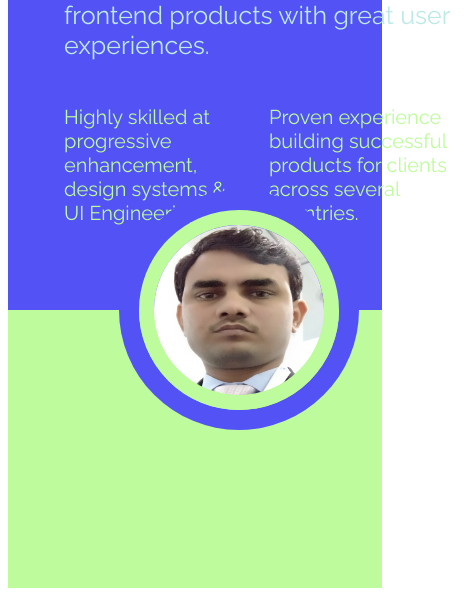
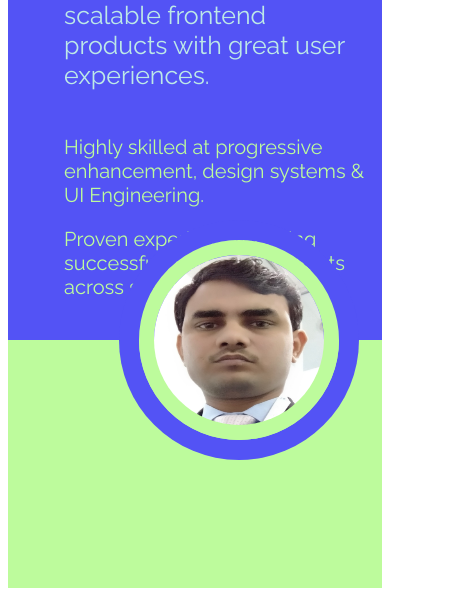
Before and after one commit to ansaridatascientist/ali_ansari, a plain HTML site: page index.html in a window 390 px wide. Shown: the part 264-860 px from the top of the page, 464 px wide, since content can reach past the window. Drawn offline with Linux system fonts and the light colour scheme.

Commit message:
Add files via upload

```diff
--- a/style.css
+++ b/style.css
@@ -194,16 +194,16 @@ h1 {
         margin-left: 15%;
         margin-top: -15%;
         font-weight:lighter;
-        width: 400px;
+        width: 300px;
     }
 
     .para2 {
         color: #BDFB9C;
         font-size: 20px;
         height: 200px;
-        width: 400px;
+        width: 300px;
         margin-left: 15%;
-        display: flex;
+        display: inline-block;
         gap: 25px;
         margin-bottom: 25px;
     }
```
